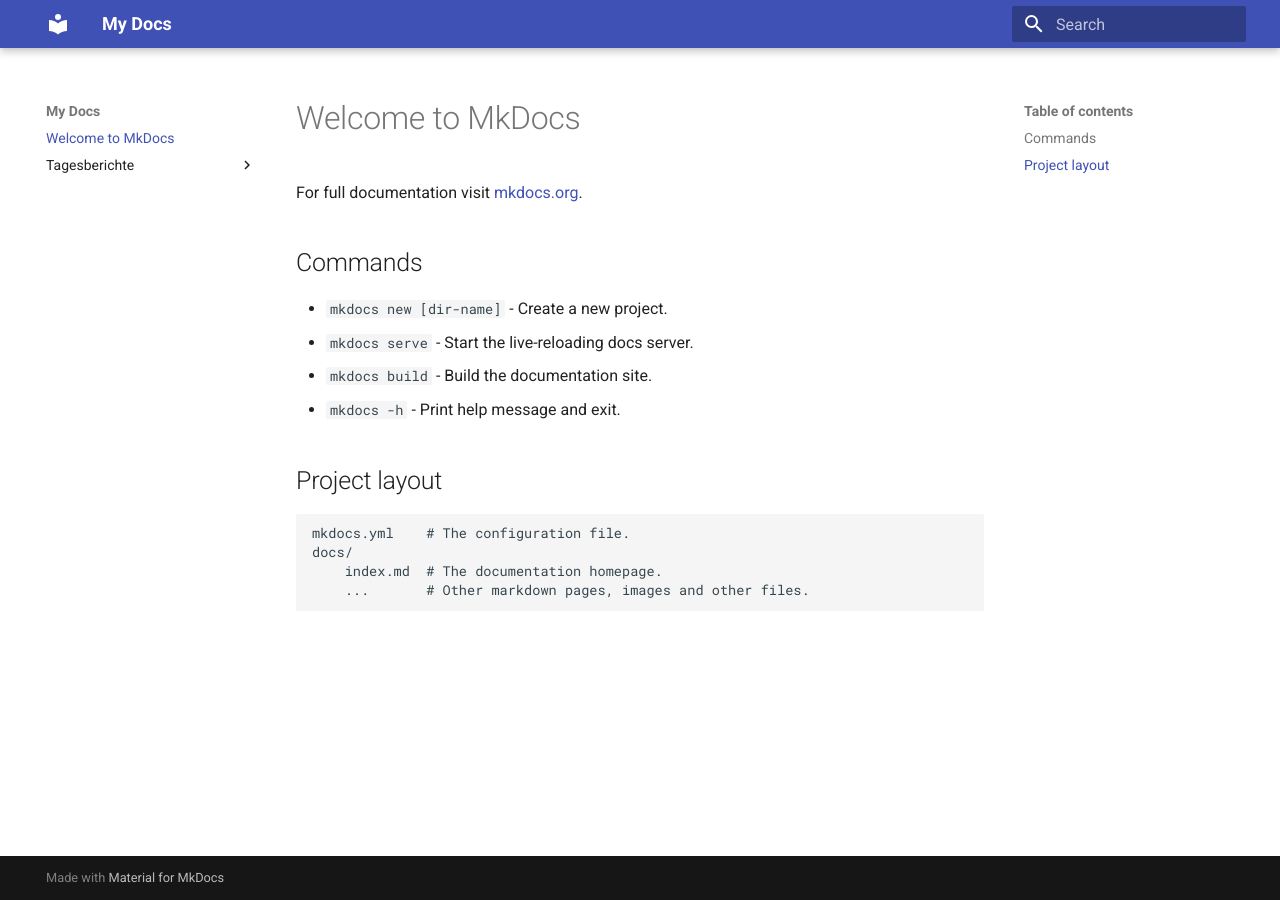
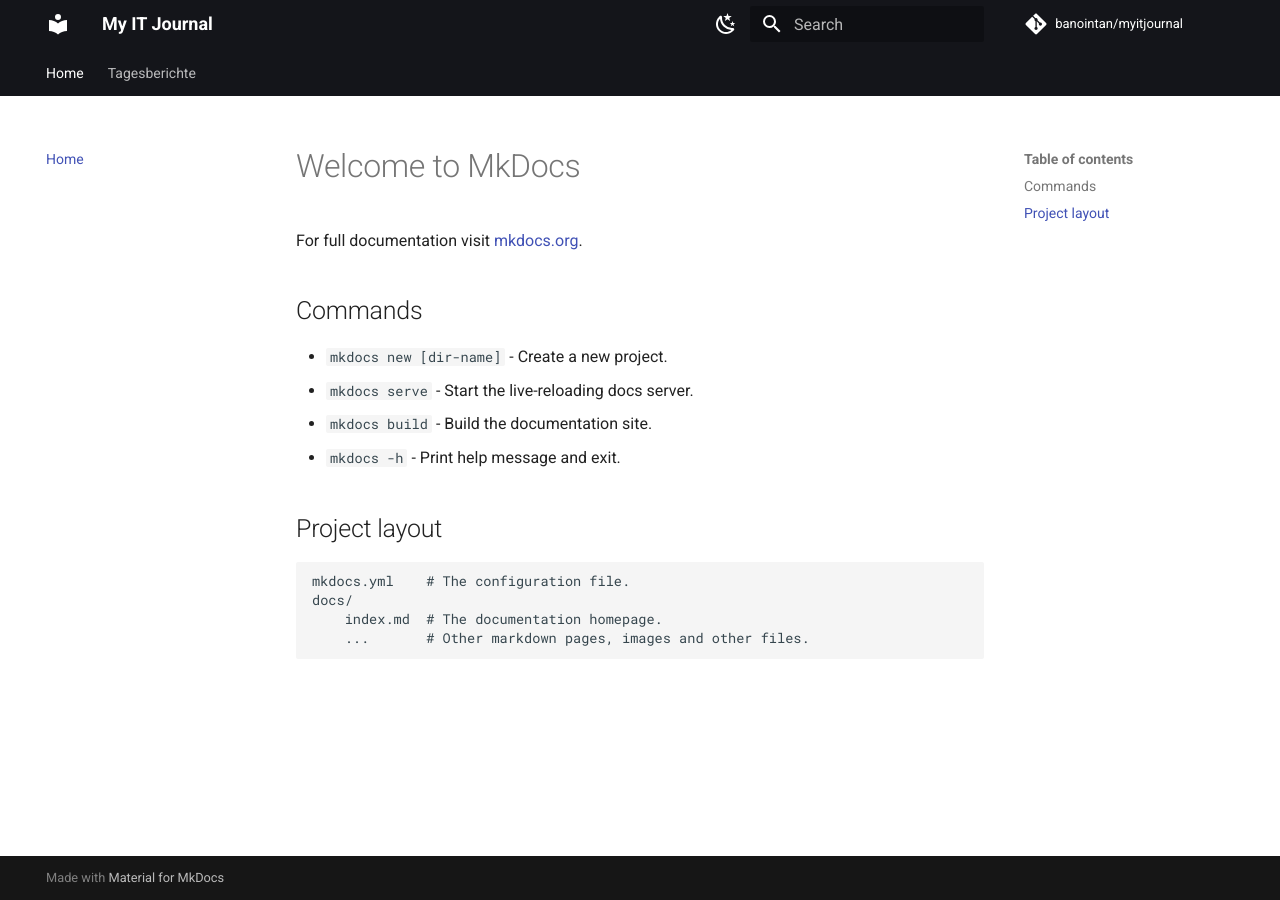
Before and after one commit to banointan/myitjournal, an MkDocs documentation site: the page built from docs/index.md, in a window 1280 px wide. Built offline with MkDocs 1.6.1 and Material for MkDocs 9.7.7, drawn with Linux system fonts in a browser that asks for light colours; comment, search, counter and statistics services are not loaded.

Commit message:
Anpassung Konfigurationen

```diff
--- a/mkdocs.yml
+++ b/mkdocs.yml
@@ -1,3 +1,48 @@
-site_name: My Docs
+# Website Information
+site_name: "My IT Journal"
+site_author: "Anointan Balasingam"
+edit_uri: "edit/main/docs"
+
+# Repository
+repo_name: banointan/myitjournal
+repo_url: https://github.com/banointan/myitjournal
+
+
+
+# Configuration
 theme:
+  features:
+    - navigation.instant
+    - navigation.tabs
+    - navigation.indexes
+    - toc.follow
+    - navigation.top
+
+
+    # - navigation.sections
+    # - navigation.expand
+
   name: material
+
+  icon:
+    repo: fontawesome/brands/git-alt
+    edit: material/pencil
+
+  palette:
+  - scheme: default
+    primary: black
+    accent: black
+    toggle:
+      icon: material/weather-night
+      name: Switch to dark mode
+  - scheme: slate
+    primary: white
+    accent: white
+    toggle:
+      icon: material/weather-sunny
+      name: Switch to light mode
+
+# Page tree
+nav:
+  - Home: index.md
+  - Tagesberichte: tagesberichte/tb01.md
```
